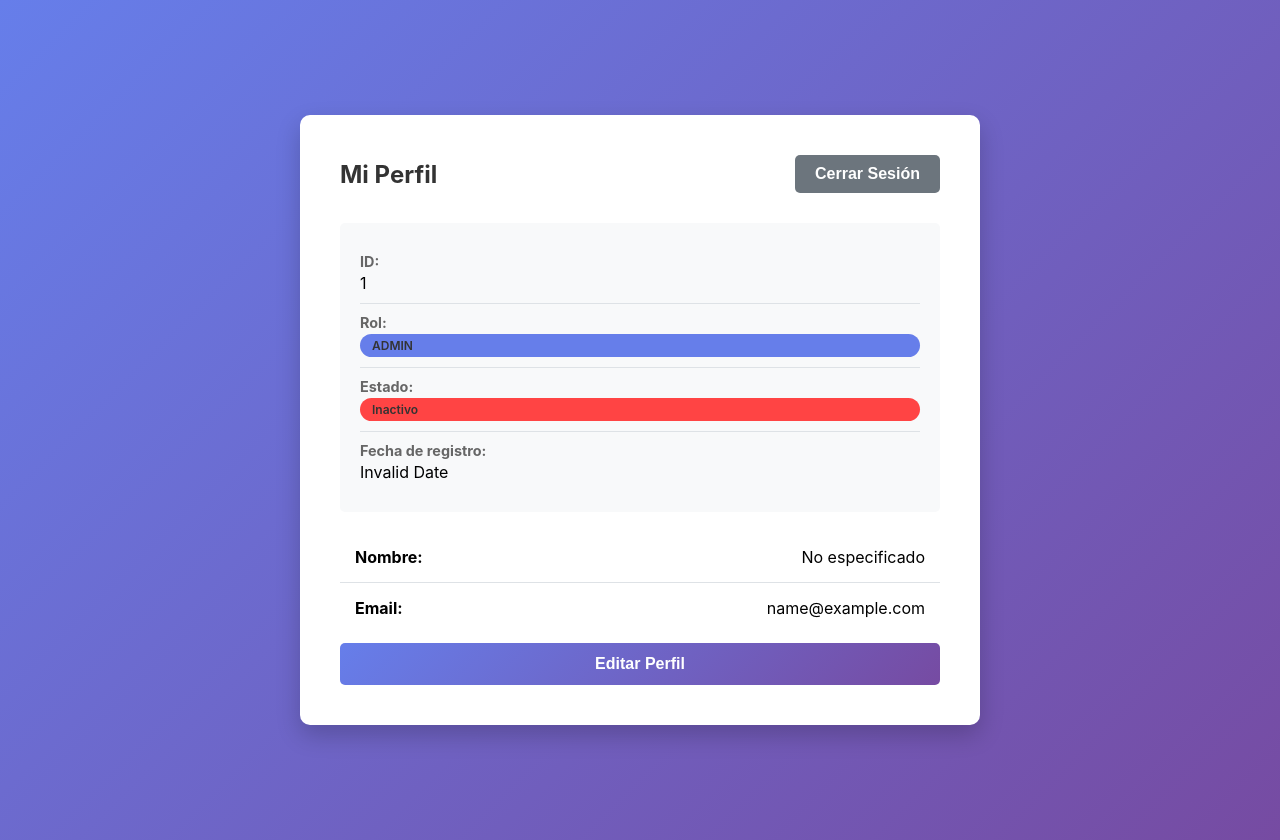
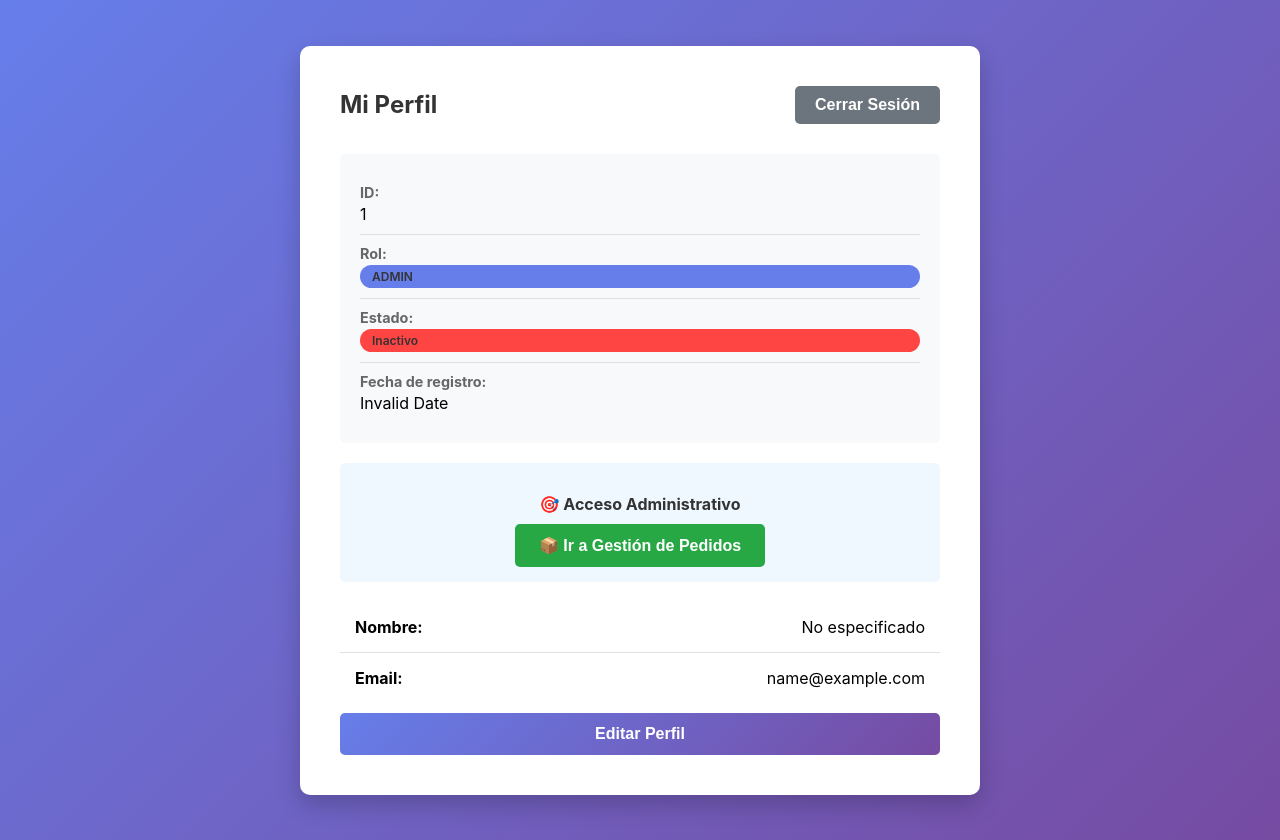
Before and after one commit to joseardev/web_google, a React (Create React App) app in the folder mi-frontend/: page /profile in a window 1280 px wide. Built offline with nearby package versions, Linux system fonts and the light colour scheme; no server answers; sample sign-in values are in the browser's storage.

Commit message:
Add: Botón para ir a Pedidos desde Profile (admin/staff)
- Mostrar botón 'Ir a Gestión de Pedidos' solo para admin/staff
- Facilitar acceso directo al dashboard de pedidos
- Mejor UX para usuarios administrativos

```diff
--- a/mi-frontend/src/components/Profile.js
+++ b/mi-frontend/src/components/Profile.js
@@ -88,6 +88,29 @@ function Profile() {
           </div>
         </div>
 
+        {(user.role === 'admin' || user.role === 'staff') && (
+          <div style={{ marginTop: '20px', padding: '15px', backgroundColor: '#f0f8ff', borderRadius: '5px', textAlign: 'center' }}>
+            <p style={{ marginBottom: '10px', color: '#333' }}>
+              <strong>🎯 Acceso Administrativo</strong>
+            </p>
+            <button
+              onClick={() => navigate('/pedidos')}
+              style={{
+                padding: '12px 24px',
+                backgroundColor: '#28a745',
+                color: 'white',
+                border: 'none',
+                borderRadius: '5px',
+                cursor: 'pointer',
+                fontSize: '1rem',
+                fontWeight: 'bold'
+              }}
+            >
+              📦 Ir a Gestión de Pedidos
+            </button>
+          </div>
+        )}
+
         {!editing ? (
           <div className="profile-details">
             <div className="detail-item">
```
